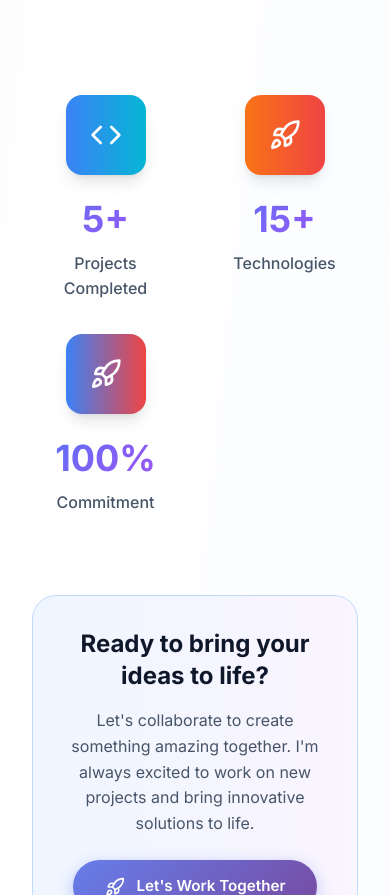
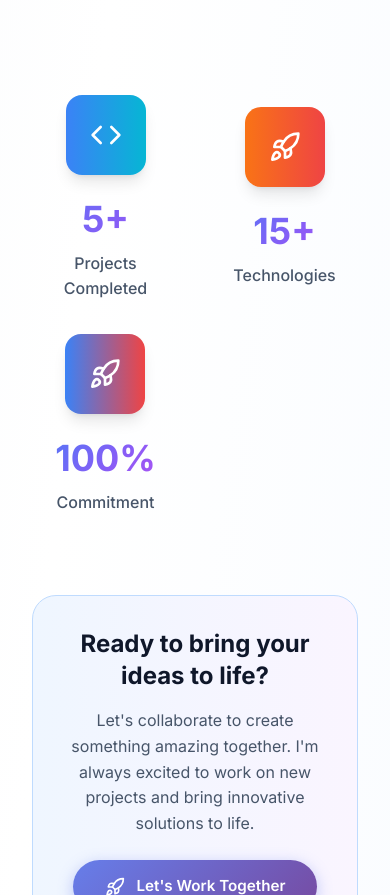
Before and after one commit to Ukzzz/Protfolio-Website, a React (Create React App) app in the folder FrontEnd/: page / in a window 390 px wide. Shown: the part 4378-5273 px from the top of the page. Built offline with nearby package versions, Linux system fonts and the light colour scheme.

Commit message:
Update About.tsx

```diff
--- a/FrontEnd/src/components/About.tsx
+++ b/FrontEnd/src/components/About.tsx
@@ -186,7 +186,7 @@
             className="mt-24"
             variants={itemVariants}
           >
-            <div className="grid grid-cols-2 md:grid-cols-4 gap-8">
+            <div className="grid grid-cols-2 md:grid-cols-4 gap-8 place-items-center">
               {stats.map((stat, index) => (
                 <motion.div
                   key={stat.label}
```
